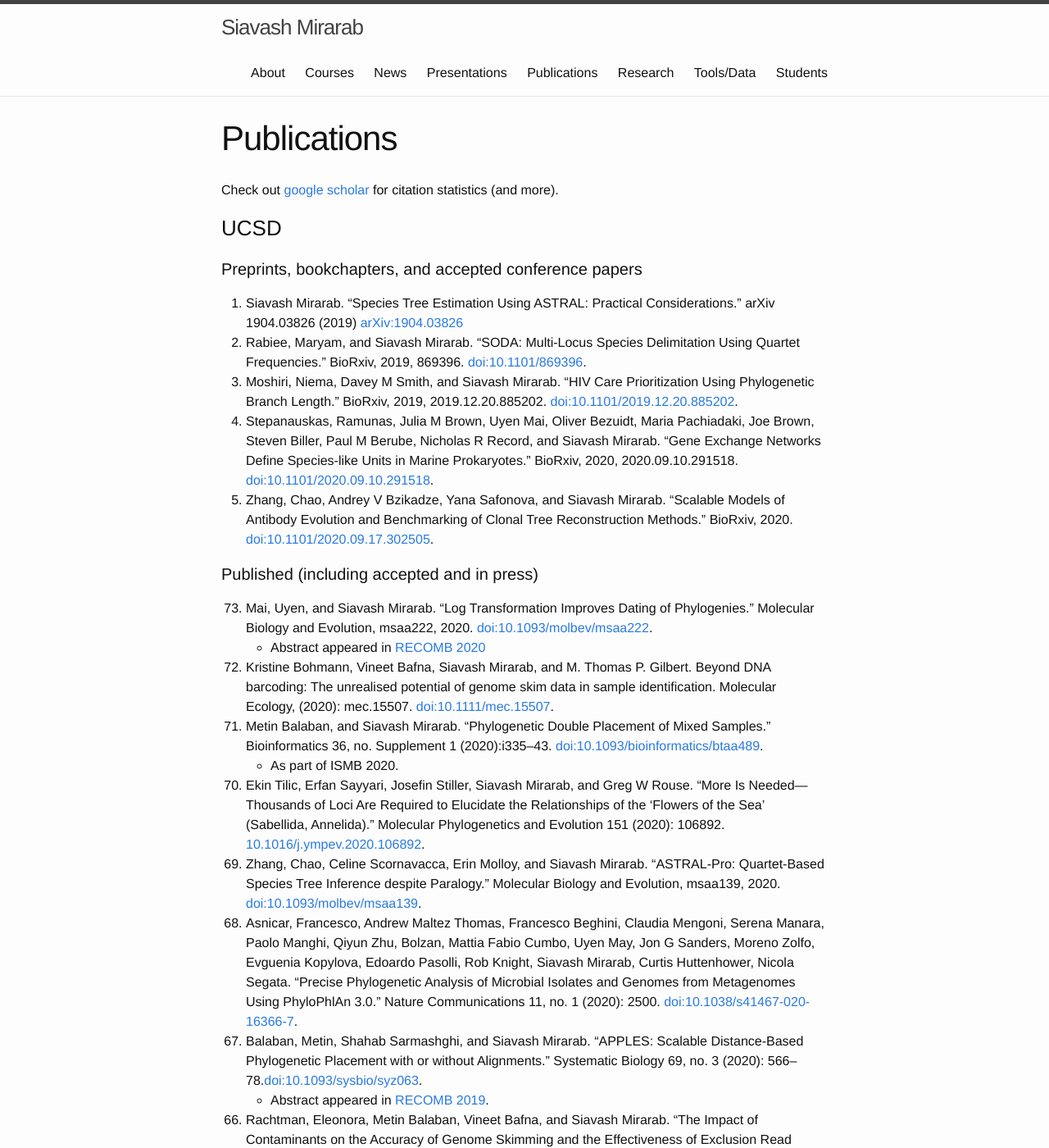
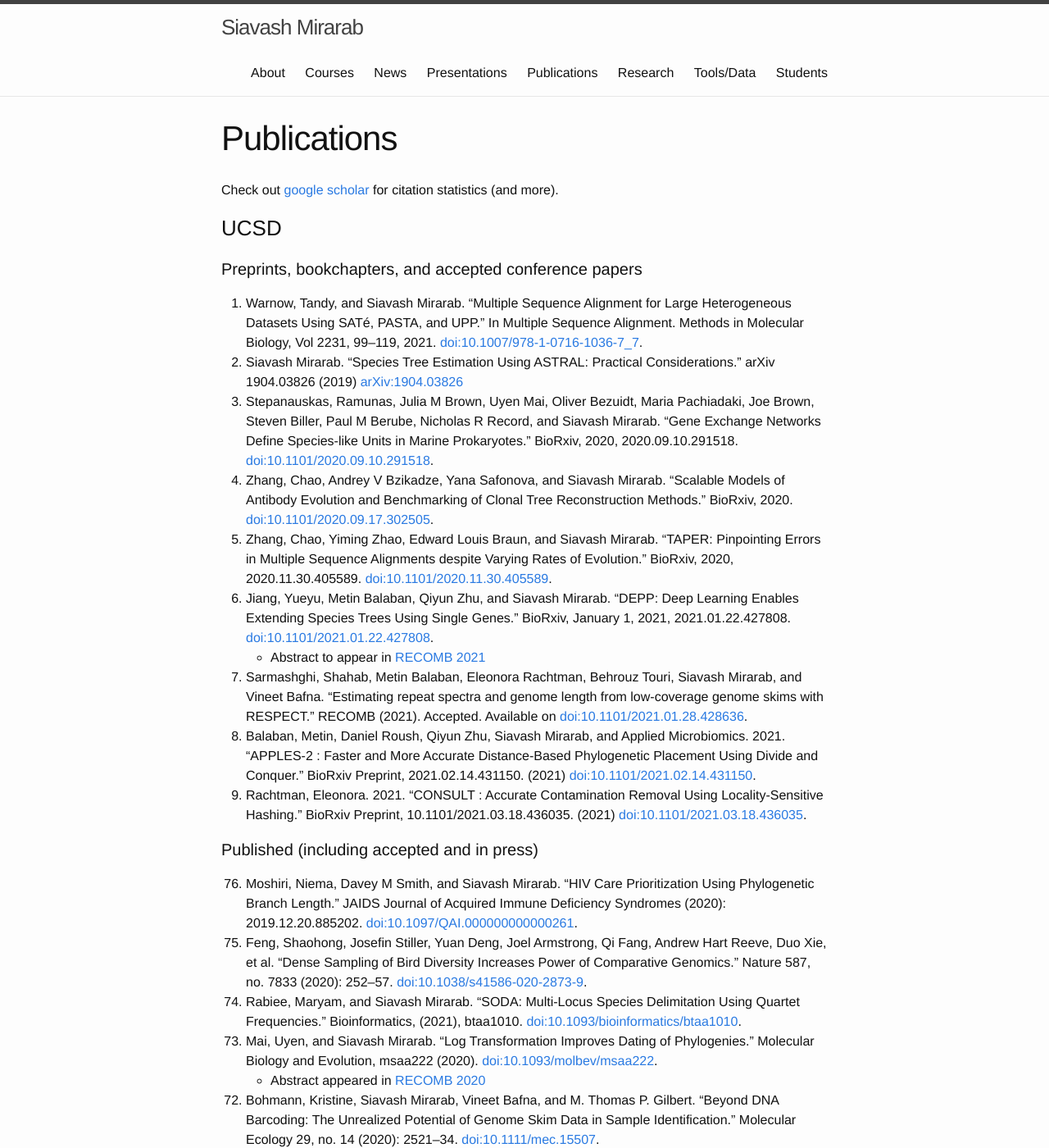
Before and after one commit to smirarab/website, a Jekyll site: the page built from publications.md, in a window 1280 px wide and 1400 px high. Shown: the whole window at 82% size. Built offline with Jekyll 4.4.1, drawn with Linux system fonts in a browser that asks for light colours; some of the changed text lies outside the part shown.

Commit message:
update files

```diff
--- a/publications.md
+++ b/publications.md
@@ -8,22 +8,30 @@ Check out [google scholar](http://scholar.google.com/citations?user=uxSj18QAAAAJ
 ### UCSD
 
 #### Preprints, bookchapters, and accepted conference papers
+0. Warnow, Tandy, and Siavash Mirarab. “Multiple Sequence Alignment for Large Heterogeneous Datasets Using SATé, PASTA, and UPP.” In Multiple Sequence Alignment. Methods in Molecular Biology, Vol 2231, 99–119, 2021. [doi:10.1007/978-1-0716-1036-7_7](https://doi.org/10.1007/978-1-0716-1036-7_7).
 0. Siavash Mirarab. “Species Tree Estimation Using ASTRAL: Practical Considerations.” arXiv 1904.03826 (2019) [arXiv:1904.03826](https://arxiv.org/pdf/1904.03826.pdf)
-0. Rabiee, Maryam, and Siavash Mirarab. “SODA: Multi-Locus Species Delimitation Using Quartet Frequencies.” BioRxiv, 2019, 869396. [doi:10.1101/869396](https://doi.org/10.1101/869396).
-0. Moshiri, Niema, Davey M Smith, and Siavash Mirarab. “HIV Care Prioritization Using Phylogenetic Branch Length.” BioRxiv,  2019, 2019.12.20.885202. [doi:10.1101/2019.12.20.885202](https://www.biorxiv.org/content/10.1101/2019.12.20.885202v1).
 0. Stepanauskas, Ramunas, Julia M Brown, Uyen Mai, Oliver Bezuidt, Maria Pachiadaki, Joe Brown, Steven Biller, Paul M Berube, Nicholas R Record, and Siavash Mirarab. “Gene Exchange Networks Define Species-like Units in Marine Prokaryotes.” BioRxiv, 2020, 2020.09.10.291518. [doi:10.1101/2020.09.10.291518](https://doi.org/10.1101/2020.09.10.291518).
 0. Zhang, Chao, Andrey V Bzikadze, Yana Safonova, and Siavash Mirarab. “Scalable Models of Antibody Evolution and Benchmarking of Clonal Tree Reconstruction Methods.” BioRxiv, 2020. [doi:10.1101/2020.09.17.302505](https://doi.org/10.1101/2020.09.17.302505).
+0. Zhang, Chao, Yiming Zhao, Edward Louis Braun, and Siavash Mirarab. “TAPER: Pinpointing Errors in Multiple Sequence Alignments despite Varying Rates of Evolution.” BioRxiv, 2020, 2020.11.30.405589. [doi:10.1101/2020.11.30.405589](https://doi.org/10.1101/2020.11.30.405589).
+0. Jiang, Yueyu, Metin Balaban, Qiyun Zhu, and Siavash Mirarab. “DEPP: Deep Learning Enables Extending Species Trees Using Single Genes.” BioRxiv, January 1, 2021, 2021.01.22.427808. [doi:10.1101/2021.01.22.427808](https://doi.org/10.1101/2021.01.22.427808).
+	*  Abstract to appear in [RECOMB 2021](https://www.recomb2021.org/)
+0. Sarmashghi, Shahab, Metin Balaban, Eleonora Rachtman, Behrouz Touri, Siavash Mirarab, and Vineet Bafna. “Estimating repeat spectra and genome length from low-coverage genome skims with RESPECT.” RECOMB (2021). Accepted. Available on [doi:10.1101/2021.01.28.428636](https://doi.org/10.1101/2021.01.28.428636).
+0. Balaban, Metin, Daniel Roush, Qiyun Zhu, Siavash Mirarab, and Applied Microbiomics. 2021. “APPLES-2 : Faster and More Accurate Distance-Based Phylogenetic Placement Using Divide and Conquer.” BioRxiv Preprint, 2021.02.14.431150. (2021) [doi:10.1101/2021.02.14.431150](https://doi.org/10.1101/2021.02.14.431150).
+0. Rachtman, Eleonora. 2021. “CONSULT : Accurate Contamination Removal Using Locality-Sensitive Hashing.” BioRxiv Preprint, 10.1101/2021.03.18.436035. (2021) [doi:10.1101/2021.03.18.436035](https://doi.org/10.1101/2021.03.18.436035).
 
 #### Published (including accepted and in press)
 
-{:start="73"}
-0. Mai, Uyen, and Siavash Mirarab. “Log Transformation Improves Dating of Phylogenies.” Molecular Biology and Evolution, msaa222, 2020. [doi:10.1093/molbev/msaa222](https://doi.org/10.1093/molbev/msaa222).
+{:start="76"}
+0. Moshiri, Niema, Davey M Smith, and Siavash Mirarab. “HIV Care Prioritization Using Phylogenetic Branch Length.” JAIDS Journal of Acquired Immune Deficiency Syndromes (2020): 2019.12.20.885202. [doi:10.1097/QAI.000000000000261](https://doi.org/10.1097/QAI.0000000000002612).
+0. Feng, Shaohong, Josefin Stiller, Yuan Deng, Joel Armstrong, Qi Fang, Andrew Hart Reeve, Duo Xie, et al. “Dense Sampling of Bird Diversity Increases Power of Comparative Genomics.” Nature 587, no. 7833 (2020): 252–57. [doi:10.1038/s41586-020-2873-9](https://doi.org/10.1038/s41586-020-2873-9).
+0. Rabiee, Maryam, and Siavash Mirarab. “SODA: Multi-Locus Species Delimitation Using Quartet Frequencies.” Bioinformatics, (2021), btaa1010. [doi:10.1093/bioinformatics/btaa1010](https://doi.org/10.1093/bioinformatics/btaa1010).
+0. Mai, Uyen, and Siavash Mirarab. “Log Transformation Improves Dating of Phylogenies.” Molecular Biology and Evolution, msaa222 (2020). [doi:10.1093/molbev/msaa222](https://doi.org/10.1093/molbev/msaa222).
 	* Abstract appeared in [RECOMB 2020](https://doi.org/10.1007/978-3-030-45257-5_31)
-0. Kristine Bohmann, Vineet Bafna, Siavash Mirarab, and M. Thomas P. Gilbert. Beyond DNA barcoding: The unrealised potential of genome skim data in sample identification. Molecular Ecology, (2020): mec.15507.  [doi:10.1111/mec.15507](https://doi.org/10.1111/mec.15507).
+0. Bohmann, Kristine, Siavash Mirarab, Vineet Bafna, and M. Thomas P. Gilbert. “Beyond DNA Barcoding: The Unrealized Potential of Genome Skim Data in Sample Identification.” Molecular Ecology 29, no. 14 (2020): 2521–34. [doi:10.1111/mec.15507](https://doi.org/10.1111/mec.15507).
 0. Metin Balaban, and Siavash Mirarab. “Phylogenetic Double Placement of Mixed Samples.” Bioinformatics 36, no. Supplement 1 (2020):i335–43. [doi:10.1093/bioinformatics/btaa489](https://academic.oup.com/bioinformatics/article/36/Supplement_1/i335/5870522?guestAccessKey=3e638572-1004-49c8-aeb5-b98e1a4b4735).
 	* As part of ISMB 2020.
 0. Ekin Tilic, Erfan Sayyari, Josefin Stiller, Siavash Mirarab, and Greg W Rouse. “More Is Needed—Thousands of Loci Are Required to Elucidate the Relationships of the ‘Flowers of the Sea’ (Sabellida, Annelida).” Molecular Phylogenetics and Evolution 151 (2020): 106892. [10.1016/j.ympev.2020.106892](https://doi.org/10.1016/j.ympev.2020.106892).
-0. Zhang, Chao, Celine Scornavacca, Erin Molloy, and Siavash Mirarab. “ASTRAL-Pro: Quartet-Based Species Tree Inference despite Paralogy.” Molecular Biology and Evolution, msaa139, 2020. [doi:10.1093/molbev/msaa139](https://doi.org/10.1093/molbev/msaa139).
+0. Zhang, Chao, Celine Scornavacca, Erin K Molloy, and Siavash Mirarab. “ASTRAL-Pro: Quartet-Based Species-Tree Inference despite Paralogy.” Molecular Biology and Evolution 37, no. 11 (2020): 3292–3307. [doi:10.1093/molbev/msaa139](https://doi.org/10.1093/molbev/msaa139).
 0. Asnicar, Francesco, Andrew Maltez Thomas, Francesco Beghini, Claudia Mengoni, Serena Manara, Paolo Manghi, Qiyun Zhu, Bolzan, Mattia Fabio Cumbo, Uyen May, Jon G Sanders, Moreno Zolfo, Evguenia Kopylova, Edoardo Pasolli, Rob Knight, Siavash Mirarab, Curtis Huttenhower, Nicola Segata. “Precise Phylogenetic Analysis of Microbial Isolates and Genomes from Metagenomes Using PhyloPhlAn 3.0.” Nature Communications 11, no. 1 (2020): 2500. [doi:10.1038/s41467-020-16366-7](https://doi.org/10.1038/s41467-020-16366-7).
 0. Balaban, Metin, Shahab Sarmashghi, and Siavash Mirarab. “APPLES: Scalable Distance-Based Phylogenetic Placement with or without Alignments.” Systematic Biology 69, no. 3 (2020): 566–78.[doi:10.1093/sysbio/syz063](https://academic.oup.com/sysbio/article/69/3/566/5572672?guestAccessKey=95318e8a-039e-4e92-b954-b58f64fd2fc2).
 	* Abstract appeared in [RECOMB 2019](https://link.springer.com/content/pdf/bbm%3A978-3-030-17083-7%2F1.pdf).
```
Also changed, not shown: presentations.md (+9 -1 lines), software.md (+4 -1 lines), students.md (+4 -2 lines).
